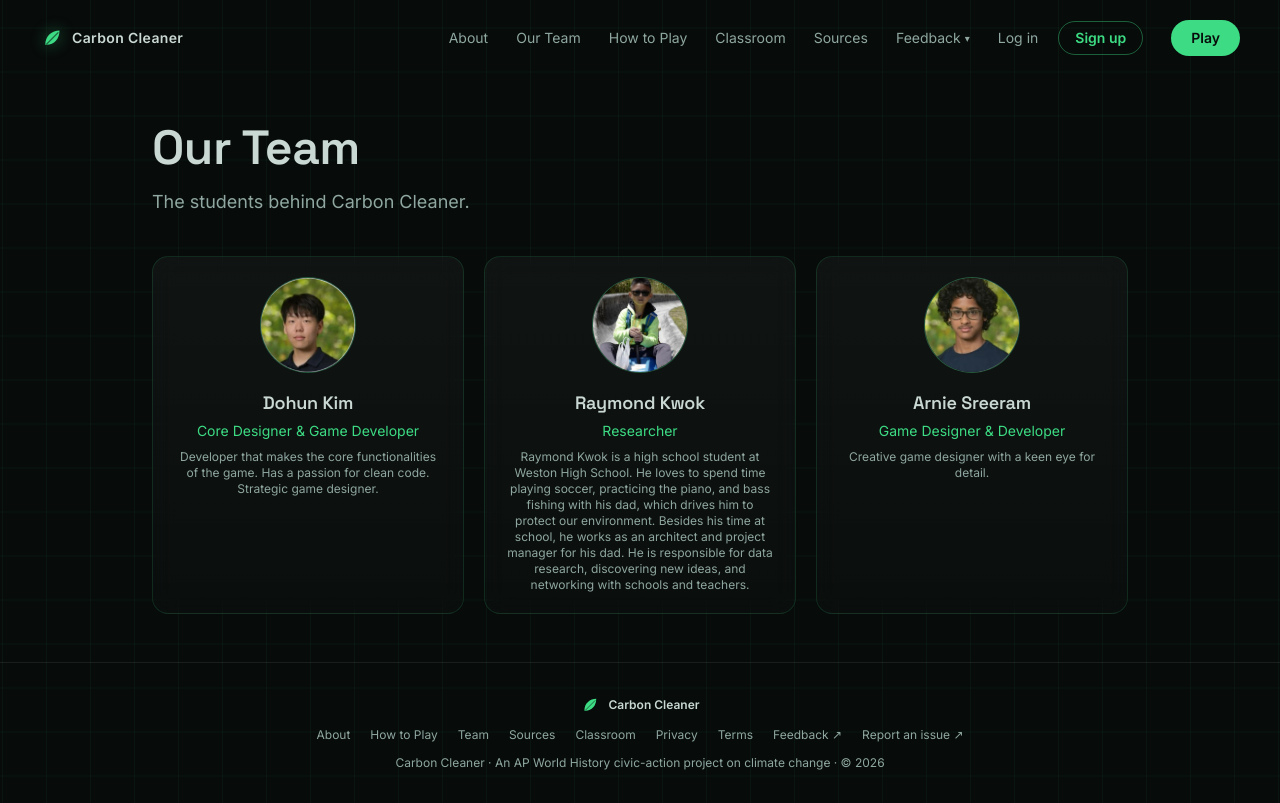
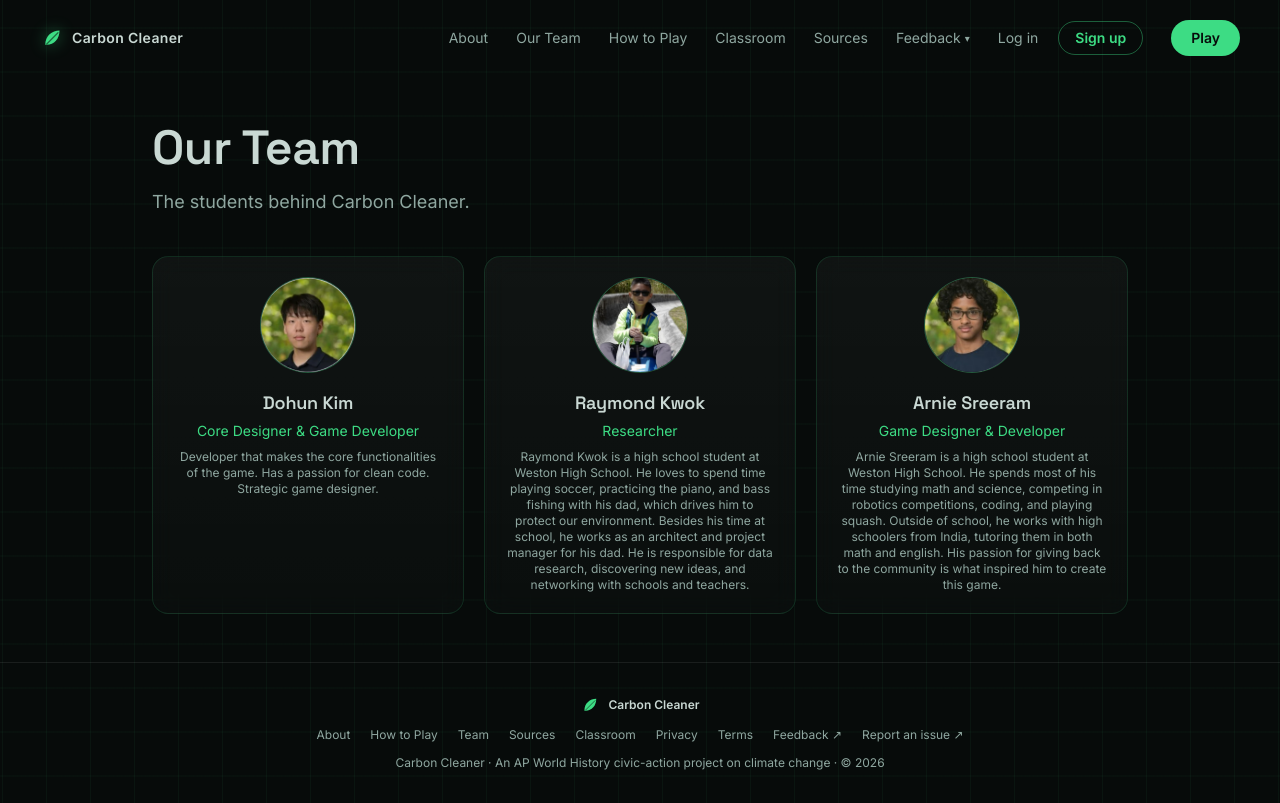
Before and after one commit to genius0412/carbon-cleaner-game, a Next.js app: page /team in a window 1280 px wide. Built offline with nearby package versions, Linux system fonts and the light colour scheme; no server answers.

Commit message:
arnie update

```diff
--- a/app/team/page.tsx
+++ b/app/team/page.tsx
@@ -7,7 +7,7 @@ export const metadata = { title: "Our Team, Carbon Cleaner" };
 const team = [
   { name: "Dohun Kim", role: "Core Designer & Game Developer", photo: "/team/dohun-kim.png", blurb: "Developer that makes the core functionalities of the game. Has a passion for clean code. Strategic game designer." },
   { name: "Raymond Kwok", role: "Researcher", photo: "/team/raymond-kwok.png", blurb: "Raymond Kwok is a high school student at Weston High School. He loves to spend time playing soccer, practicing the piano, and bass fishing with his dad, which drives him to protect our environment. Besides his time at school, he works as an architect and project manager for his dad. He is responsible for data research, discovering new ideas, and networking with schools and teachers." },
-  { name: "Arnie Sreeram", role: "Game Designer & Developer", photo: "/team/arnie-sreeram.png", blurb: "Creative game designer with a keen eye for detail." },
+  { name: "Arnie Sreeram", role: "Game Designer & Developer", photo: "/team/arnie-sreeram.png", blurb: "Arnie Sreeram is a high school student at Weston High School. He spends most of his time studying math and science, competing in robotics competitions, coding, and playing squash. Outside of school, he works with high schoolers from India, tutoring them in both math and english. His passion for giving back to the community is what inspired him to create this game." },
 ];
 
 export default function TeamPage() {
```
